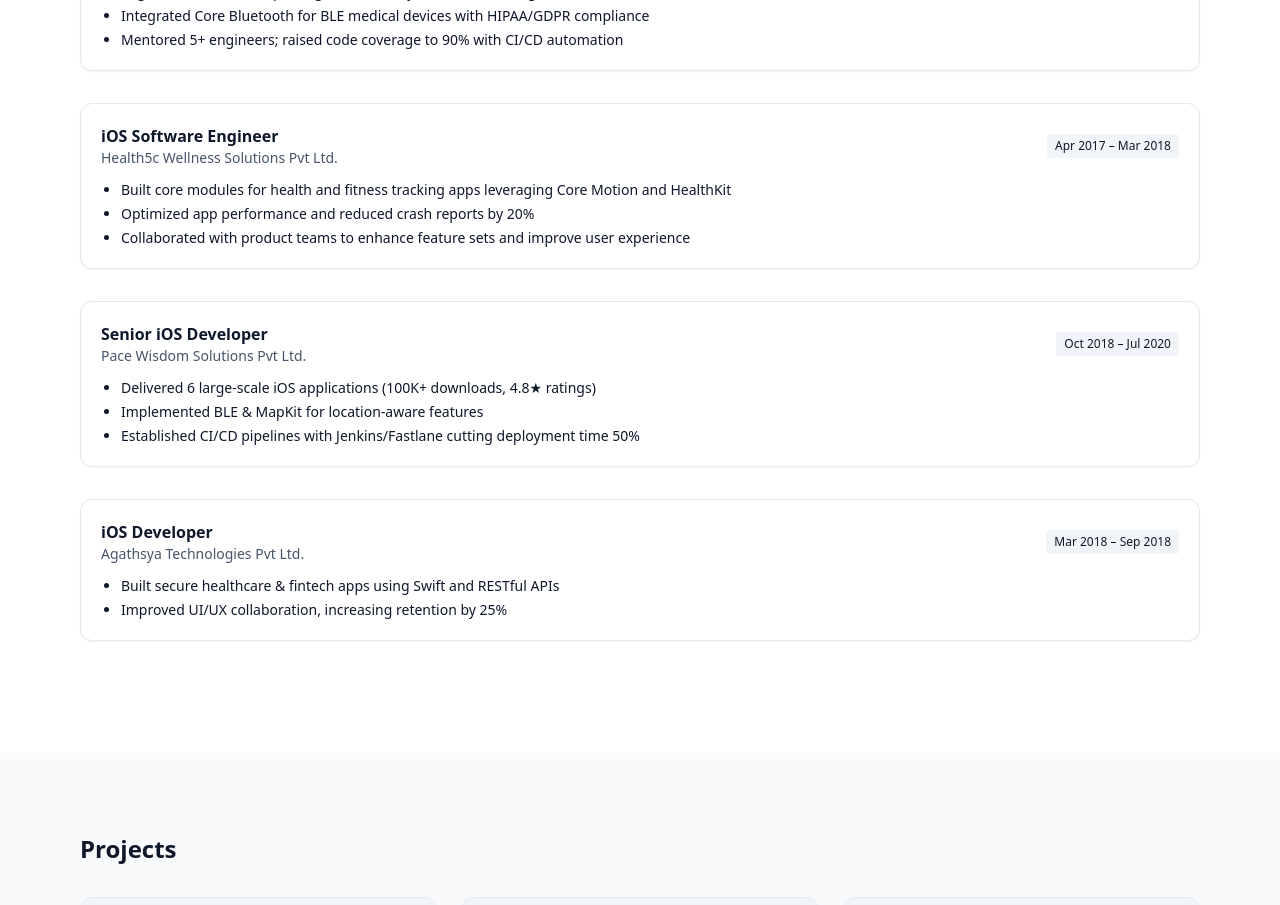
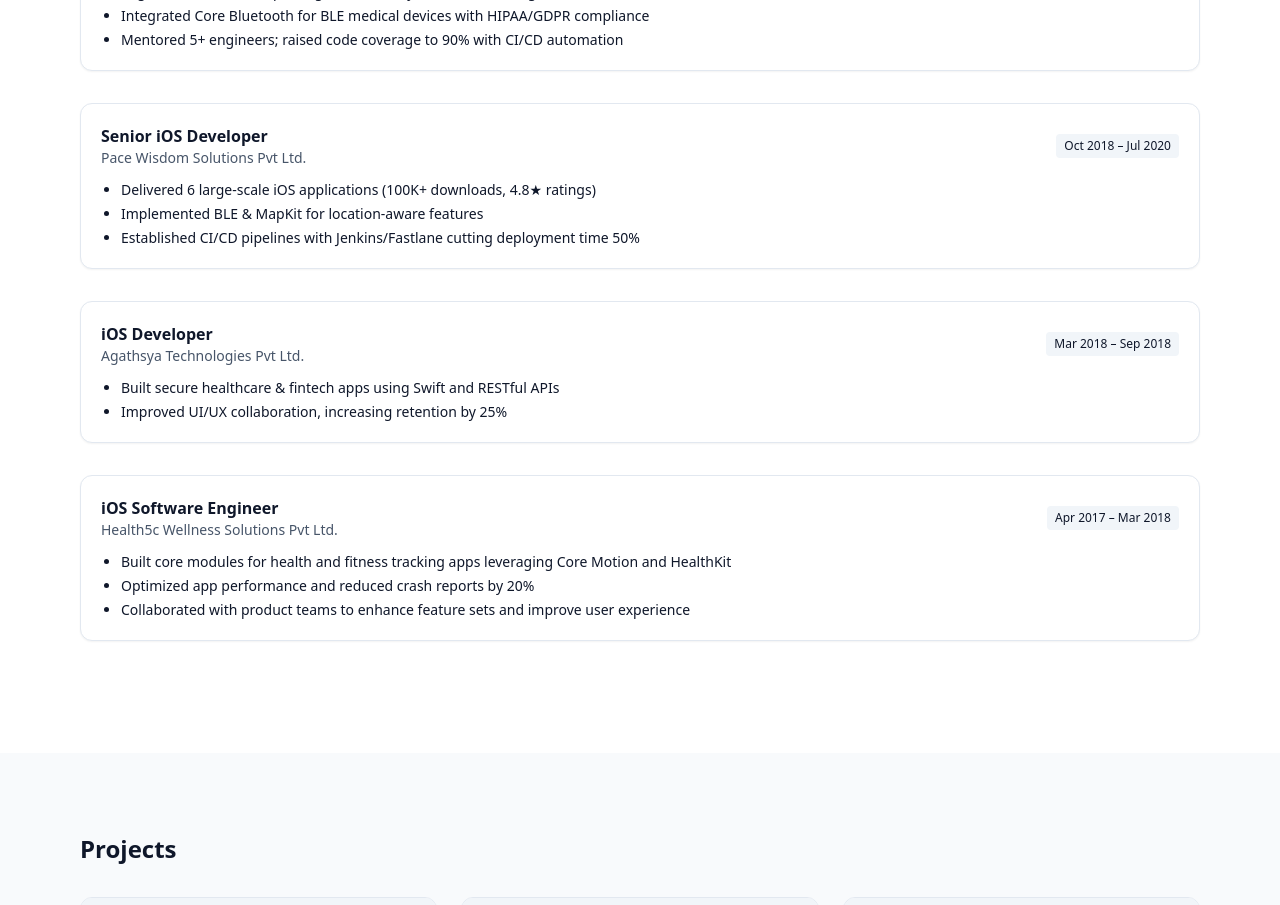
Before and after one commit to prashanththota09/portfolio-website, a React (Vite) app: page / in a window 1280 px wide. Shown: the part 1260-2165 px from the top of the page. Built offline with nearby package versions, Linux system fonts and the light colour scheme.

Commit message:
Fix experience section chronological order - most recent first

```diff
--- a/src/ui/sections/Experience.tsx
+++ b/src/ui/sections/Experience.tsx
@@ -9,16 +9,6 @@
         'Migrated to SwiftUI, improving load times by 35% and reducing crash rate',
         'Integrated Core Bluetooth for BLE medical devices with HIPAA/GDPR compliance',
         'Mentored 5+ engineers; raised code coverage to 90% with CI/CD automation',
-      ],
-    },
-    {
-      title: 'iOS Software Engineer',
-      company: 'Health5c Wellness Solutions Pvt Ltd.',
-      period: 'Apr 2017 – Mar 2018',
-      bullets: [
-        'Built core modules for health and fitness tracking apps leveraging Core Motion and HealthKit',
-        'Optimized app performance and reduced crash reports by 20%',
-        'Collaborated with product teams to enhance feature sets and improve user experience',
       ],
     },
     {
@@ -38,6 +28,16 @@
       bullets: [
         'Built secure healthcare & fintech apps using Swift and RESTful APIs',
         'Improved UI/UX collaboration, increasing retention by 25%'
+      ],
+    },
+    {
+      title: 'iOS Software Engineer',
+      company: 'Health5c Wellness Solutions Pvt Ltd.',
+      period: 'Apr 2017 – Mar 2018',
+      bullets: [
+        'Built core modules for health and fitness tracking apps leveraging Core Motion and HealthKit',
+        'Optimized app performance and reduced crash reports by 20%',
+        'Collaborated with product teams to enhance feature sets and improve user experience',
       ],
     },
   ]
```
